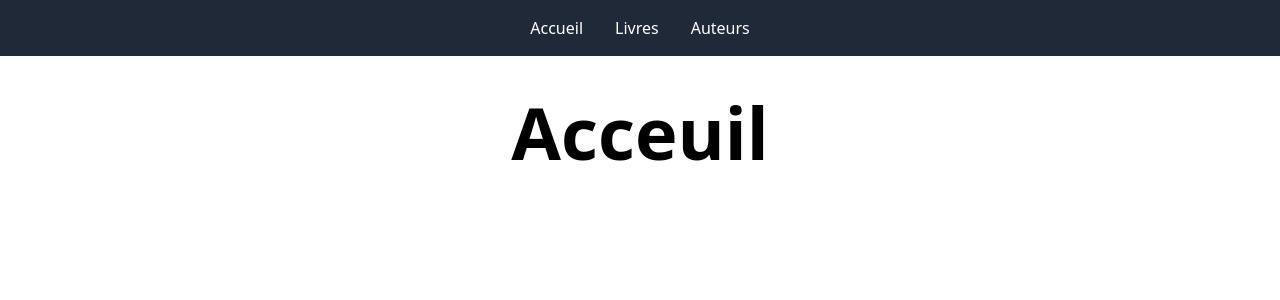
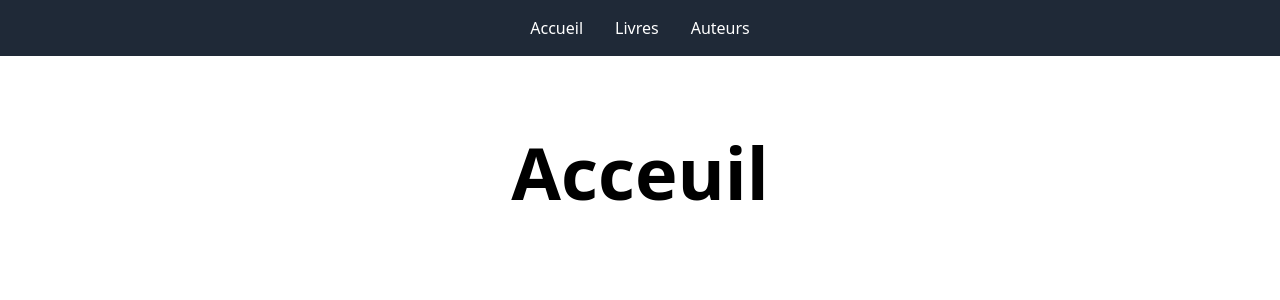
Before and after one commit to Maxence-De-Poorter/web-technologies-m1, a Next.js app in the folder m1-site/: page / in a window 1280 px wide. Shown: the top 300 px of the page. Built offline with nearby package versions, Linux system fonts and the light colour scheme.

Commit message:
style: add padding to all pages

```diff
--- a/m1-site/src/app/layout.tsx
+++ b/m1-site/src/app/layout.tsx
@@ -19,7 +19,9 @@ export default function Layout({
           </head>
           <body>
           <Navbar/>
+          <div className="p-10">
               {children}
+          </div>
           </body>
       </html>
   )
```
